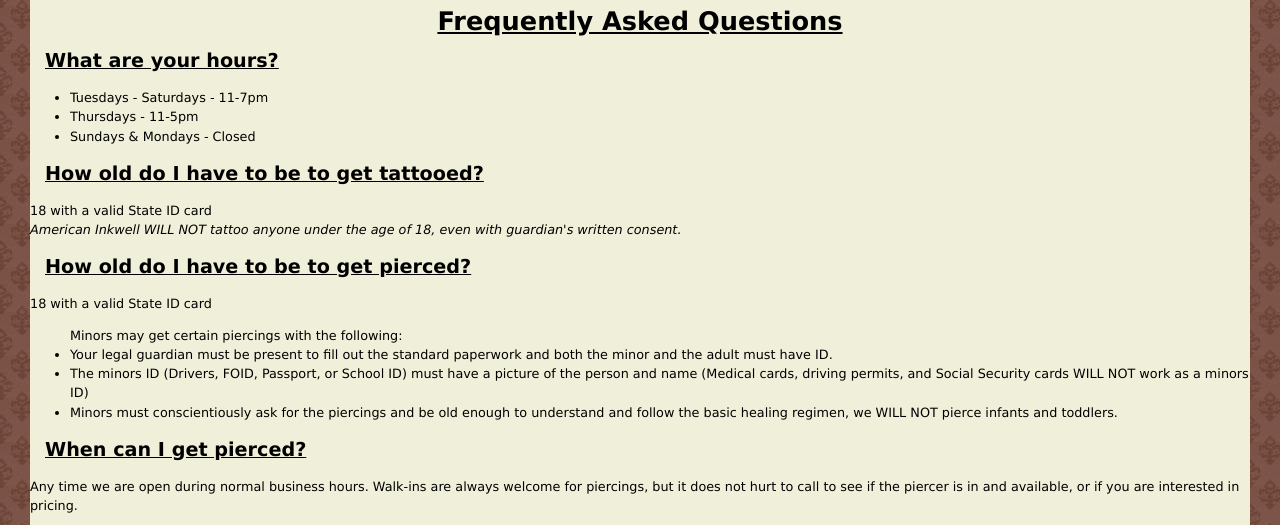
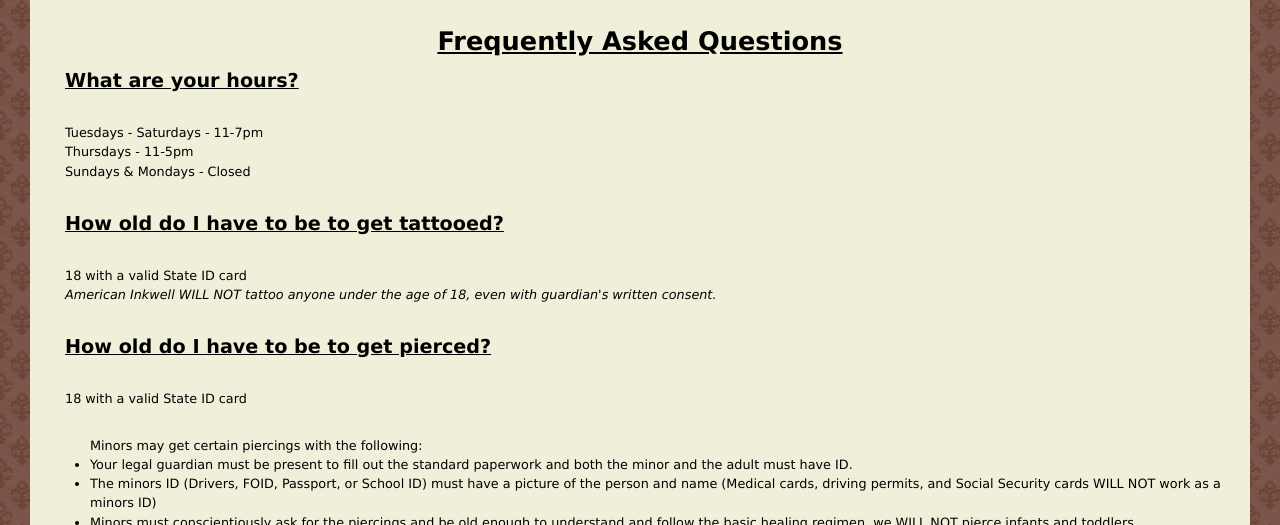
Before and after one commit to TJReynolds88/AmericanInkwell, a plain HTML site: page faq.html in a window 1280 px wide. Shown: the part 269-794 px from the top of the page. Drawn offline with Linux system fonts and the light colour scheme.

Commit message:
Add files via upload

```diff
--- a/css/style.css
+++ b/css/style.css
@@ -112,3 +112,18 @@ footer{
     font-size: 35px;
     cursor: pointer;
   }
+
+  /* FAQ  */
+
+  .faq{
+    padding: 20px;
+  }
+
+  .hours{
+    list-style-type: none;
+    padding: 15px;
+  }
+
+  .faq p {
+    padding: 15px;
+  }
```
